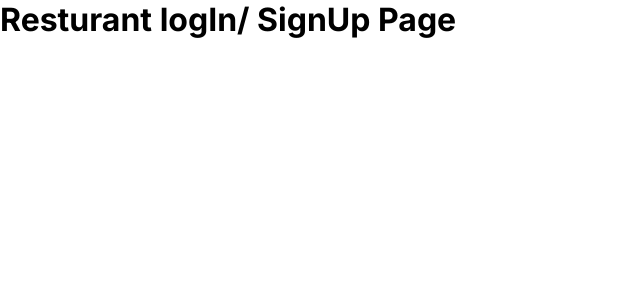
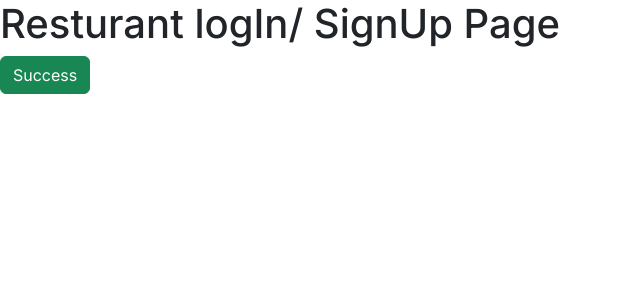
Before and after one commit to abhiiii95/food_app, a Next.js app: page /resturant in a window 1280 px wide. Shown: the top 300 px of the page, without its empty margins (0-640 px from the left). Built offline with nearby package versions, Linux system fonts and the light colour scheme.

Commit message:
Bootstrap

```diff
--- a/package.json
+++ b/package.json
@@ -9,9 +9,11 @@
     "lint": "next lint"
   },
   "dependencies": {
+    "bootstrap": "^5.3.3",
+    "next": "14.2.7",
     "react": "^18",
-    "react-dom": "^18",
-    "next": "14.2.7"
+    "react-bootstrap": "^2.10.4",
+    "react-dom": "^18"
   },
   "devDependencies": {
     "eslint": "^8",
--- a/src/app/layout.js
+++ b/src/app/layout.js
@@ -1,5 +1,6 @@
 import { Inter } from "next/font/google";
 import "./globals.css";
+import 'bootstrap/dist/css/bootstrap.min.css';
 
 const inter = Inter({ subsets: ["latin"] });
 
--- a/src/app/resturant/page.js
+++ b/src/app/resturant/page.js
@@ -1,9 +1,11 @@
 import React from 'react'
+import Button from 'react-bootstrap/Button';
 
 const RasturantPage = () => {
   return (
     <div>
       <h1>Resturant logIn/ SignUp Page</h1>
+      <Button variant="success">Success</Button>{' '}
     </div>
   )
 }
```
Also changed, not shown: 1 other file (tests, documents, lock files or other folders).
